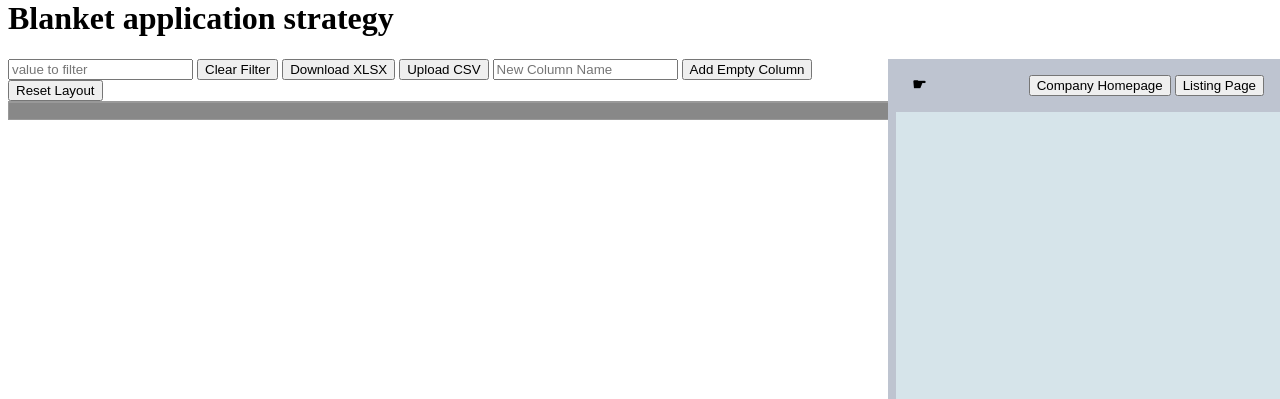
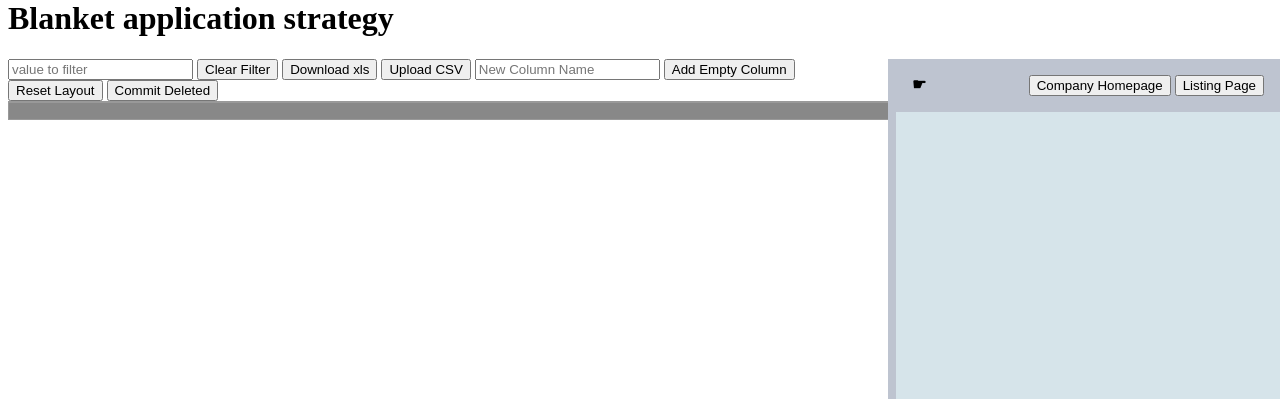
Before and after one commit to vadzimk/bas, a Flask app: page / in a window 1280 px wide. Shown: the part 21-420 px from the top of the page. Run offline with Flask 2, Linux system fonts and the light colour scheme; data that the repository does not hold is empty; some libraries are stand-ins or nearby versions.

Commit message:
implement commit delete to the database (update to is_deleted)

```diff
--- a/app/__init__.py
+++ b/app/__init__.py
@@ -9,6 +9,7 @@ db = SQLAlchemy()
 def create_app(config_name):
     app = Flask(__name__)
     app.jinja_env.policies['json.dumps_kwargs'] = {'sort_keys': False}  # https://stackoverflow.com/questions/67214142/why-does-jinja2-filter-tojson-sort-keys
+    app.config['JSON_SORT_KEYS'] = False  # https://stackoverflow.com/questions/43263356/prevent-flask-jsonify-from-sorting-the-data
     app.config.from_object(config[config_name])
     config[config_name].init_app(app)
 
--- a/app/main/views.py
+++ b/app/main/views.py
@@ -1,7 +1,7 @@
 import json
 
 import pandas as pd
-from flask import render_template, request, jsonify
+from flask import render_template, request, jsonify, redirect
 
 from . import main
 from .. import db
@@ -16,13 +16,21 @@ def index():
     return render_template("index.html", title="BAS")
 
 
+@main.route('/jobs', methods=['GET'])
+def jobs():
+    return jsonify(get_current_data())
+
+
 @main.route('/job', methods=['DELETE'])
 def job():
     records = json.loads(request.data)
+    print('records', records)
+    db.session.query(Job).filter(Job.id.in_(tuple(records))).update({Job.is_deleted: True})
+    db.session.commit()
+    return jsonify(get_current_data())
 
 
-@main.route('/jobs', methods=['GET'])
-def jobs():
+def get_current_data():
     result = db.session.query(Company, Job) \
         .join(Company) \
         .filter(Job.is_deleted == 'false') \
@@ -72,4 +80,4 @@ def jobs():
     # print(df)
 
     table_json = json.loads(df.to_json(orient='records'))
-    return jsonify(table_json)
+    return table_json
--- a/app/static/scripts/controlButtons.js
+++ b/app/static/scripts/controlButtons.js
@@ -1,4 +1,5 @@
 import table from "./table.js";
+import {state} from "./table.js";
 
 // ----------------------- Download xls ------------------
 
@@ -38,3 +39,17 @@ document.getElementById("add-column").addEventListener("click", function () {
 document.getElementById("reset-table-layout").addEventListener("click", function () {
     window.localStorage.removeItem('tabulator-table-columns')
 });
+
+document.getElementById('commit-deleted').addEventListener('click', function () {
+    if (state.deletedRows.length)
+        commitDeleteRows(state.deletedRows)
+})
+
+function commitDeleteRows(rowIds) {
+    axios.delete('/job', {data: rowIds})
+        .then((res) => {
+            table.setData(res.data)
+        }).catch((e) => {
+        console.log(e)
+    })
+}
--- a/app/static/scripts/menus/cellMenu.js
+++ b/app/static/scripts/menus/cellMenu.js
@@ -1,5 +1,6 @@
 import table from "../table.js";
 import {multiColumnFilter} from "../filter.js";
+import {state} from "../table.js";
 
 const cellMenu = [
     {
@@ -9,7 +10,7 @@ const cellMenu = [
             const valueEl = document.getElementById('filter-value')
             valueEl.value = value
             multiColumnFilter(value, table)
-            if(!value){
+            if (!value) {
                 table.clearFilter()
             }
 
@@ -31,7 +32,7 @@ const cellMenu = [
         }
     },
     {
-        label: "<i class='fas fa-check-square'></i> Select Visible Rows",
+        label: "<i class=\"fa-solid fa-check-double\"></i> Select Visible Rows",
         action: function (e, cell) {
             table.selectRow('visible')
         }
@@ -51,7 +52,7 @@ const cellMenu = [
         }
     },
     {
-        label: "<i class=\"fa-solid fa-download\"></i> Download Selected to XLSX",
+        label: "<i class=\"fa-solid fa-download\"></i> Download Selected to xls",
         action: function (e, cell) {
             table.download("xlsx", "data.xlsx", {sheetName: "MyData"}, "selected");
         }
@@ -68,14 +69,19 @@ const cellMenu = [
                 label: "<i class=\"fa-solid fa-trash-arrow-up\"></i> Delete Row In Focus",
                 action: function (e, cell) {
                     const row = cell.getRow()
+                    const id = row.getData().id
                     row.delete();
+                    state.deletedRows.push(id)
+
                 }
             },
             {
                 label: "<i class=\"fa-solid fa-trash-can\"></i> Delete Selected Rows",
                 action: function (e, cell) {
                     const selectedRows = table.getSelectedRows();
+                    const ids = []
                     selectedRows.forEach((r) => {
+                        state.deletedRows.push(r.getData().id)
                         r.delete()
                     })
                 }
@@ -88,4 +94,5 @@ const cellMenu = [
     }
 ]
 
+
 export default cellMenu
--- a/app/static/scripts/table.js
+++ b/app/static/scripts/table.js
@@ -18,6 +18,11 @@ const table = new Tabulator("#table", {
     layout: "fitColumns",  //  the table will resize columns so that they fit inside the width of the container.
     // rowContextMenu: rowMenu,
     movableColumns: true,
+    selectable: true,
+    persistence: true, //enable table persistence
+    persistenceMode: "local", //store persistence information in local storage
+    clipboard: true, //enable clipboard functionality
+    responsiveLayout: "collapse", // collapse columns that no longer fit on the table into a list under the row
     columnDefaults: {
         tooltip: makeToolTipFunction(),
         editor: "input",
@@ -26,17 +31,12 @@ const table = new Tabulator("#table", {
         headerTooltip: true,
         download: true,  // include hidden columns in the download
         contextMenu: cellMenu,
+
     },
-    persistence: true, //enable table persistence
-    persistenceMode: "local", //store persistence information in local storage
-    clipboard: true, //enable clipboard functionality
-    responsiveLayout: "collapse", // collapse columns that no longer fit on the table into a list under the row
-
 })
 
 axios.get('/jobs').then((res) => {
-    let table_data = res.data
-    table.setData(table_data)
+    table.setData(res.data)
 }).catch((err) => console.log(err))
 
 let currentRowElement;
@@ -60,4 +60,8 @@ table.on("cellEditing", function (cell) {
     highlightCurrentRowElement(row)
 });
 
+export const state = {
+    deletedRows: []
+}
+
 export default table;
--- a/app/templates/index.html
+++ b/app/templates/index.html
@@ -11,12 +11,12 @@
             <div class="table-control">
                 <input id="filter-value" type="text" placeholder="value to filter">
                 <button id="filter-clear">Clear Filter</button>
-                <button id="download-xls">Download XLSX</button>
+                <button id="download-xls">Download xls</button>
                 <button id="upload-csv">Upload CSV</button>
                 <input id="new-column-name" type="text" placeholder="New Column Name">
                 <button id="add-column">Add Empty Column</button>
                 <button id="reset-table-layout">Reset Layout</button>
-                <!--            <button id="myButton">my button</button>-->
+                <button id="commit-deleted">Commit Deleted</button>
                 <!--            <span>Shift+Enter to submit cell </span>-->
             </div>
             <div id="table"></div>
```
Also changed, not shown: app.sqlite.
